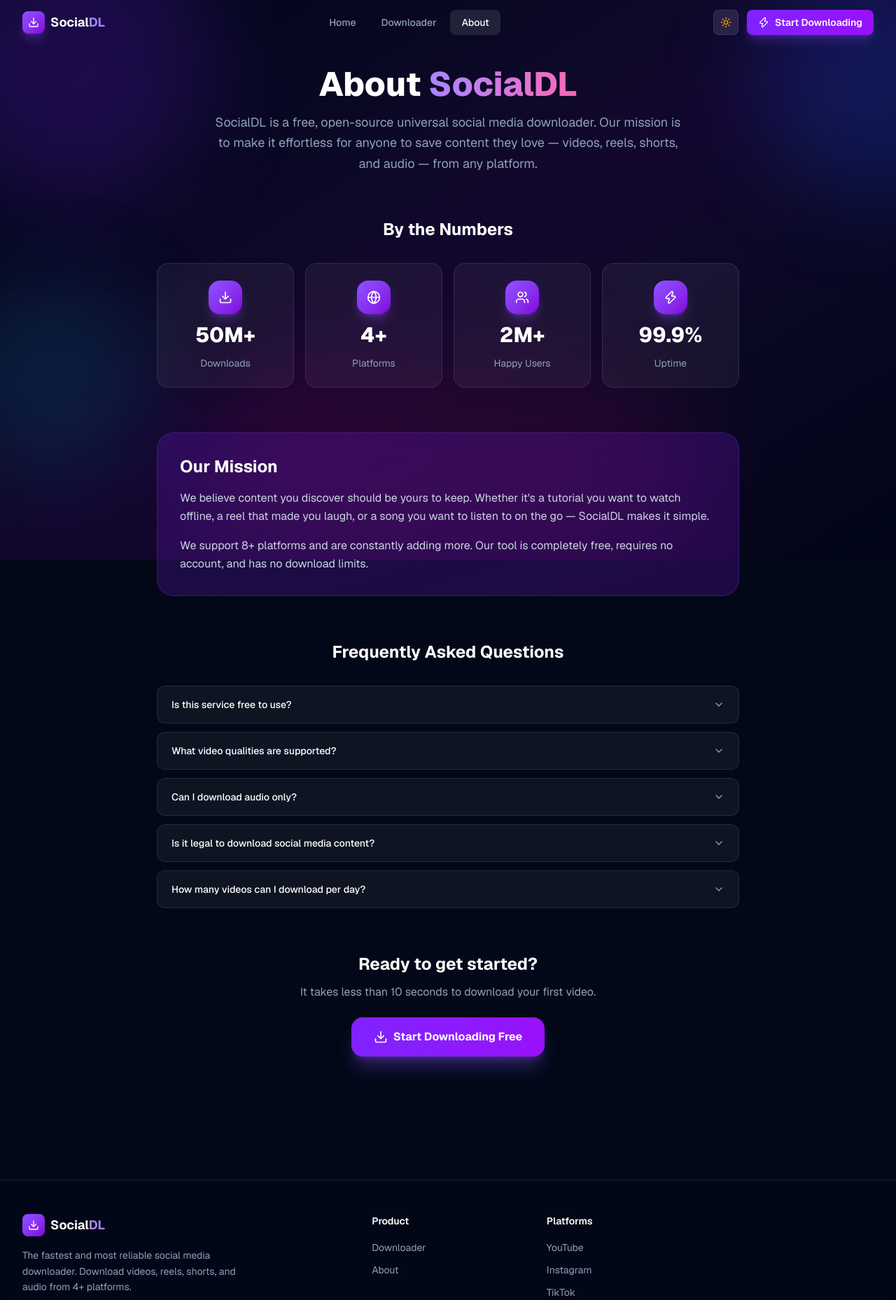
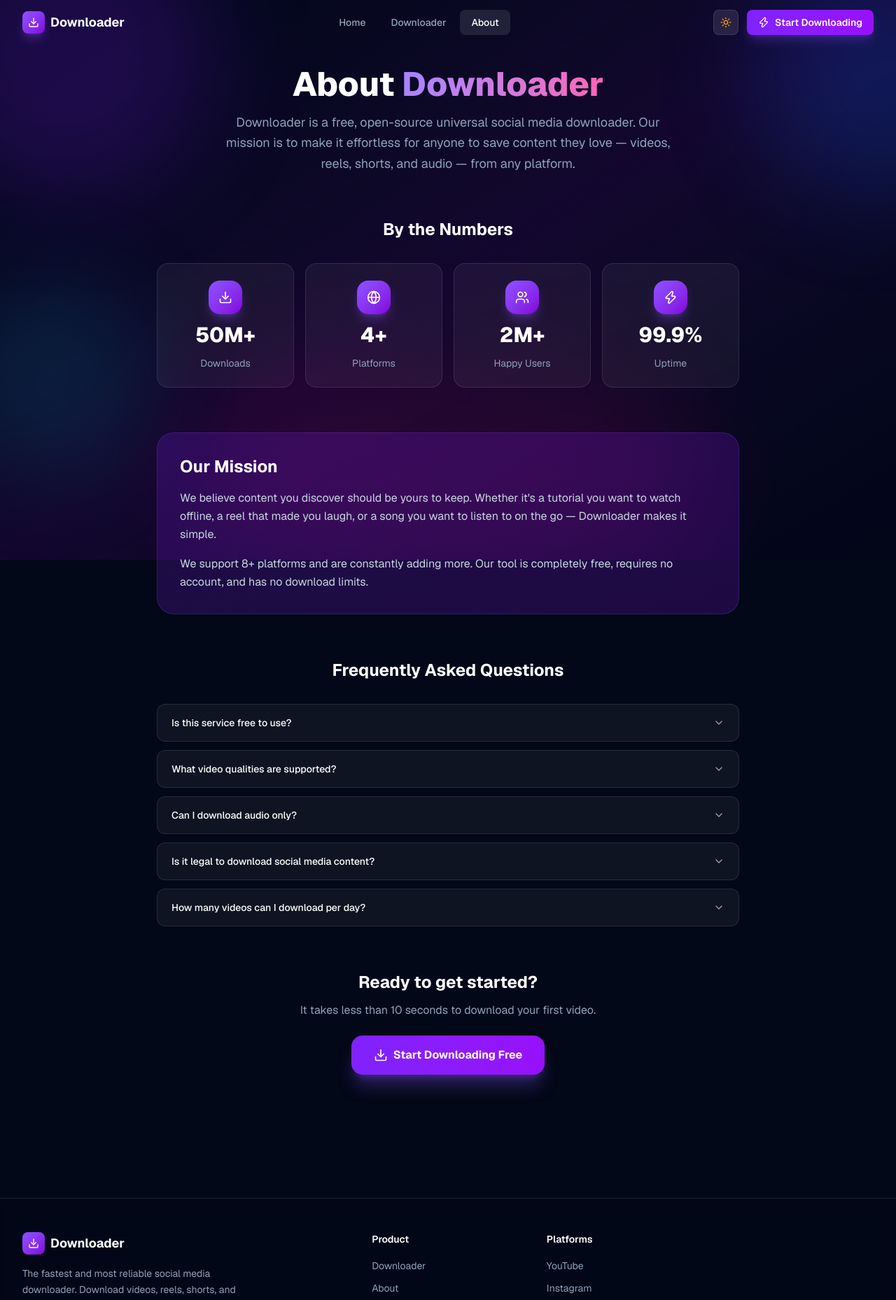
Before and after one commit to asif-coder18/Downloader, a Next.js app in the folder frontend/: page /about in a window 1280 px wide. Shown: the top 1858 px of the page at 70% size. Built offline with nearby package versions, Linux system fonts and the light colour scheme.

Commit message:
rebrand: replace SocialDL with Downloader everywhere

```diff
--- a/frontend/app/about/page.jsx
+++ b/frontend/app/about/page.jsx
@@ -100,11 +100,11 @@ export default function AboutPage() {
         <h1 className="text-4xl sm:text-5xl font-extrabold text-slate-900 dark:text-white mb-4">
           About{" "}
           <span className="bg-gradient-to-r from-violet-400 to-pink-400 bg-clip-text text-transparent">
-            SocialDL
+            Downloader
           </span>
         </h1>
         <p className="text-slate-600 dark:text-slate-400 text-lg max-w-2xl mx-auto leading-relaxed">
-          SocialDL is a free, open-source universal social media downloader. Our mission is to make it effortless for anyone to save content they love — videos, reels, shorts, and audio — from any platform.
+          Downloader is a free, open-source universal social media downloader. Our mission is to make it effortless for anyone to save content they love — videos, reels, shorts, and audio — from any platform.
         </p>
       </motion.div>
 
@@ -127,7 +127,7 @@ export default function AboutPage() {
       >
         <h2 className="text-2xl font-bold text-slate-900 dark:text-white mb-4">Our Mission</h2>
         <p className="text-slate-700 dark:text-slate-300 leading-relaxed mb-4">
-          We believe content you discover should be yours to keep. Whether it&apos;s a tutorial you want to watch offline, a reel that made you laugh, or a song you want to listen to on the go — SocialDL makes it simple.
+          We believe content you discover should be yours to keep. Whether it&apos;s a tutorial you want to watch offline, a reel that made you laugh, or a song you want to listen to on the go — Downloader makes it simple.
         </p>
         <p className="text-slate-700 dark:text-slate-300 leading-relaxed">
           We support 8+ platforms and are constantly adding more. Our tool is completely free, requires no account, and has no download limits.
--- a/frontend/app/components/FeaturesSection.jsx
+++ b/frontend/app/components/FeaturesSection.jsx
@@ -62,7 +62,7 @@ export default function FeaturesSection() {
   return (
     <section className="py-16">
       <div className="text-center mb-12">
-        <h2 className="text-3xl font-bold text-slate-900 dark:text-white mb-3">Why Choose SocialDL?</h2>
+        <h2 className="text-3xl font-bold text-slate-900 dark:text-white mb-3">Why Choose Downloader?</h2>
         <p className="text-slate-600 dark:text-slate-400 max-w-xl mx-auto">
           Built for speed, simplicity, and reliability. Everything you need, nothing you don't.
         </p>
--- a/frontend/app/components/Footer.jsx
+++ b/frontend/app/components/Footer.jsx
@@ -35,7 +35,7 @@ export default function Footer() {
                 <Download className="w-4 h-4 text-white" />
               </div>
               <span className="font-bold text-lg text-slate-900 dark:text-white">
-                Social<span className="text-violet-600 dark:text-violet-400">DL</span>
+                Downloader
               </span>
             </Link>
             <p className="text-slate-600 dark:text-slate-400 text-sm leading-relaxed max-w-xs">
--- a/frontend/app/components/Navbar.jsx
+++ b/frontend/app/components/Navbar.jsx
@@ -52,7 +52,7 @@ export default function Navbar() {
               <Download className="w-4 h-4 text-white" />
             </div>
             <span className="font-bold text-lg text-slate-900 dark:text-white">
-              Social<span className="text-violet-600 dark:text-violet-400">DL</span>
+              Downloader
             </span>
           </Link>
 
--- a/frontend/app/layout.tsx
+++ b/frontend/app/layout.tsx
@@ -27,7 +27,7 @@ const geistMono = Geist_Mono({
 });
 
 export const metadata: Metadata = {
-  title: "SocialDL – Free YouTube TikTok Instagram Facebook Video Downloader",
+  title: "Downloader – Free YouTube TikTok Instagram Facebook Video Downloader",
   description:
     "Download videos from YouTube, TikTok, Instagram, and Facebook for FREE. No signup, no limits, no watermark. The only free downloader that supports all 4 platforms at once.",
   keywords: [
@@ -45,13 +45,13 @@ export const metadata: Metadata = {
     "youtube video download",
   ],
   openGraph: {
-    title: "SocialDL – Free Downloader for YouTube, TikTok, Instagram & Facebook",
+    title: "Downloader – Free Downloader for YouTube, TikTok, Instagram & Facebook",
     description: "The only 100% free tool to download from all 4 platforms — no signup, no watermark, no limits.",
     type: "website",
   },
   twitter: {
     card: "summary_large_image",
-    title: "SocialDL – Free Video Downloader",
+    title: "Downloader – Free Video Downloader",
     description: "Download from YouTube, TikTok, Instagram & Facebook — free, fast, no limits.",
   },
   robots: {
```
